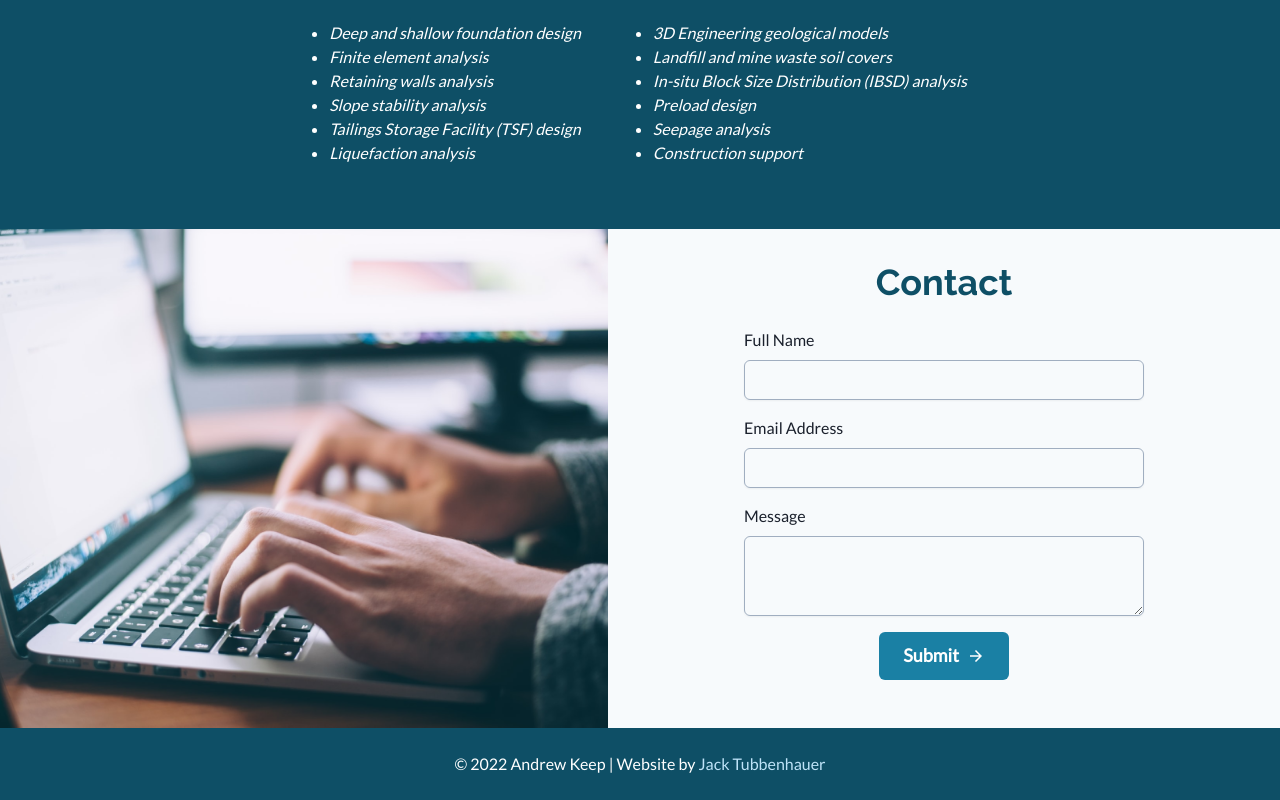
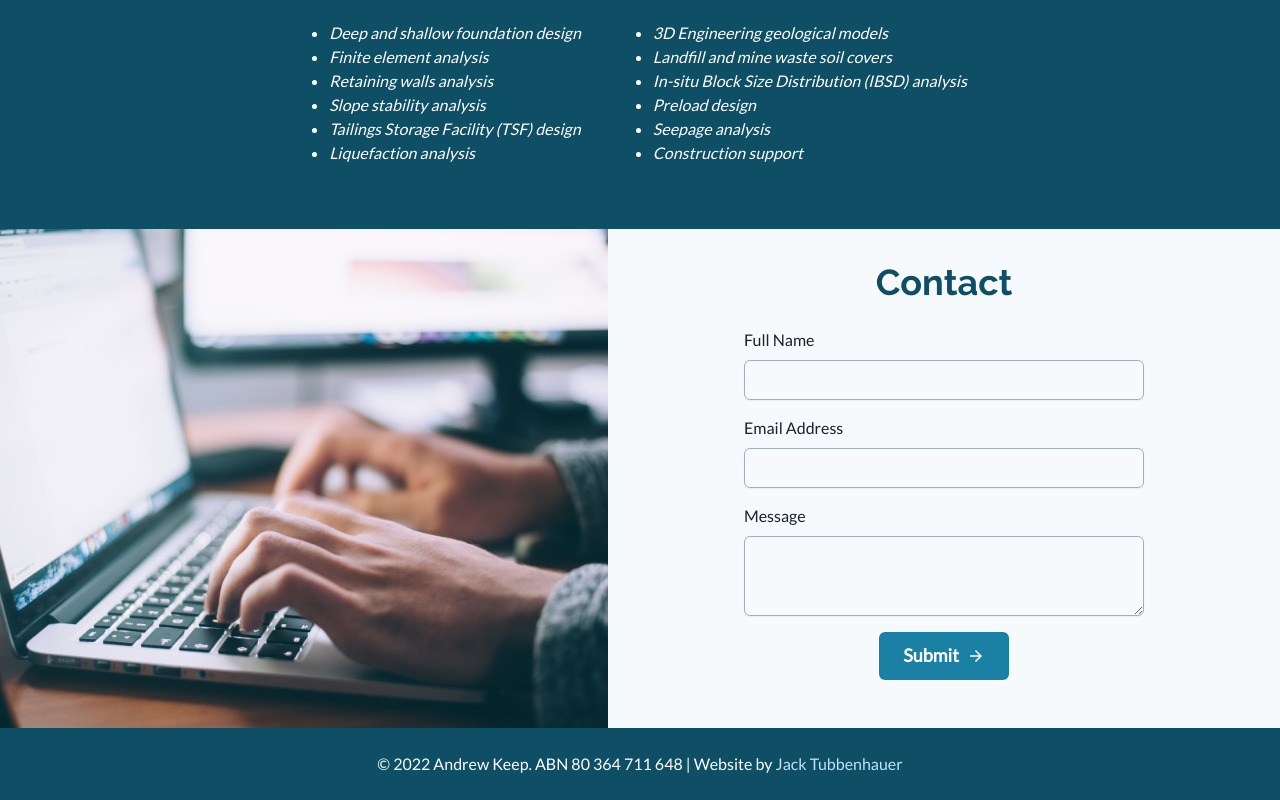
Before and after one commit to jtubbenhauer/andrewkeep, a React (Vite) app: page / in a window 1280 px wide. Shown: the part 1852-2652 px from the top of the page. Built offline with nearby package versions, Linux system fonts and the light colour scheme.

Commit message:
Centered footer

```diff
--- a/src/components/Footer.tsx
+++ b/src/components/Footer.tsx
@@ -10,8 +10,8 @@ function Footer() {
       color={"white"}
       p={6}
     >
-      <Text>
-        © 2022 Andrew Keep | Website by{" "}
+      <Text textAlign={'center'}>
+        © 2022 Andrew Keep. ABN 80 364 711 648 | Website by{" "}
         <Link href={"https://jacktubbenhauer.com"} color={"blue.100"}>
           Jack Tubbenhauer
         </Link>
```
